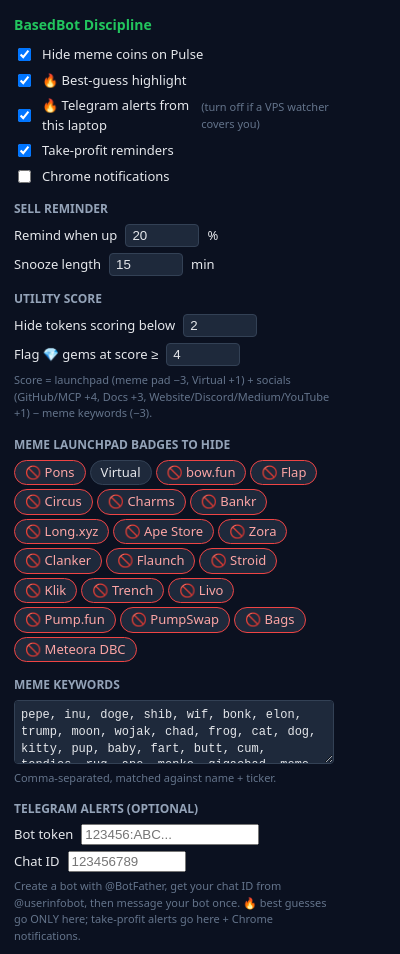
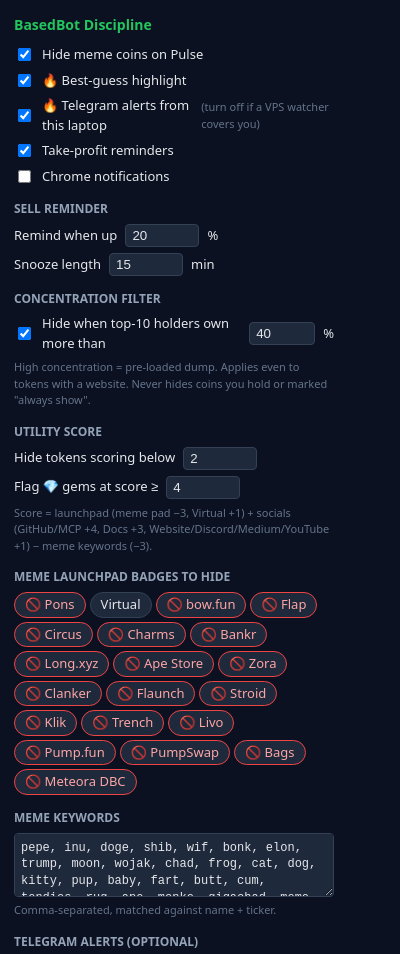
Before and after one commit to karam2022/basedbot-discipline, a browser extension: page popup.html in a window 400 px wide. Shown: the top 954 px of the page. Drawn offline with Linux system fonts and the light colour scheme.

Commit message:
feat: configurable top-holder concentration filter
Hide any token whose top-10 holders own more than N% (default 40, toggle +
threshold in popup). Beats utility/gem status — high concentration is a
pre-loaded dump — but never hides held tokens or 'always show' overrides,
and never fires when the stat is unknown. Extension-only (the VPS watcher
already gates alerts at top10<=30%).

```diff
--- a/popup.html
+++ b/popup.html
@@ -43,6 +43,12 @@
   <label>Remind when up <input type="number" id="thresholdPct" min="1" max="1000" /> %</label>
   <label>Snooze length <input type="number" id="snoozeMin" min="1" max="240" /> min</label>
 
+  <h2>Concentration filter</h2>
+  <label><input type="checkbox" id="hideByTopHolder" /> Hide when top-10 holders own more than
+    <input type="number" id="hideTopHolderPct" min="1" max="100" style="width:52px" /> %</label>
+  <div class="hint">High concentration = pre-loaded dump. Applies even to tokens with a
+  website. Never hides coins you hold or marked "always show".</div>
+
   <h2>Utility score</h2>
   <label>Hide tokens scoring below <input type="number" id="minScore" min="-10" max="10" /></label>
   <label>Flag 💎 gems at score ≥ <input type="number" id="gemMinScore" min="0" max="20" /></label>
--- a/popup.js
+++ b/popup.js
@@ -11,6 +11,8 @@
   refireStepPct: 10,
   minScore: 2,
   gemMinScore: 4,
+  hideByTopHolder: true,
+  hideTopHolderPct: 40,
   hotEnabled: true,
   laptopHotAlerts: true,
   tgToken: '',
@@ -98,17 +100,19 @@
 const init = async () => {
   const settings = await loadSettings();
 
-  for (const id of ['filterEnabled', 'hotEnabled', 'laptopHotAlerts', 'reminderEnabled', 'notifyEnabled']) {
+  for (const id of ['filterEnabled', 'hideByTopHolder', 'hotEnabled', 'laptopHotAlerts', 'reminderEnabled', 'notifyEnabled']) {
     $(id).checked = Boolean(settings[id]);
     $(id).addEventListener('change', () => saveSettings({ [id]: $(id).checked }));
   }
-  for (const id of ['thresholdPct', 'snoozeMin', 'minScore', 'gemMinScore']) {
+  for (const id of ['thresholdPct', 'snoozeMin', 'minScore', 'gemMinScore', 'hideTopHolderPct']) {
     $(id).value = settings[id];
     $(id).addEventListener('change', () => {
       const value = Number($(id).value);
       const mustBePositive = id === 'thresholdPct' || id === 'snoozeMin';
       // gemMinScore floor: 0 would mark every visible token a gem (#7).
       if (id === 'gemMinScore' && value < 1) return;
+      // top-holder % must be a sane 1-100.
+      if (id === 'hideTopHolderPct' && !(value >= 1 && value <= 100)) return;
       if (Number.isFinite(value) && (!mustBePositive || value > 0)) {
         saveSettings({ [id]: value });
       }
--- a/src/constants.js
+++ b/src/constants.js
@@ -13,6 +13,11 @@
   // Utility-score thresholds: hide below minScore, flag gems at gemMinScore.
   minScore: 2,
   gemMinScore: 4,
+  // Hard concentration filter: hide any token whose top-10 holders own more
+  // than this %, regardless of utility. High concentration = pre-loaded dump.
+  // Held tokens and explicit "always show" overrides are never hidden by it.
+  hideByTopHolder: true,
+  hideTopHolderPct: 40,
   // 🔥 best-guess highlight: card must pass every on-card safety metric AND
   // carry a utility signal. Thresholds derived from the profile shared by
   // verified runners (PONS, Index, wire) vs farms (RYFT: top10 82%, insiders 67%).
```
Also changed, not shown: src/filter.js (+7 -0 lines), manifest.json.
